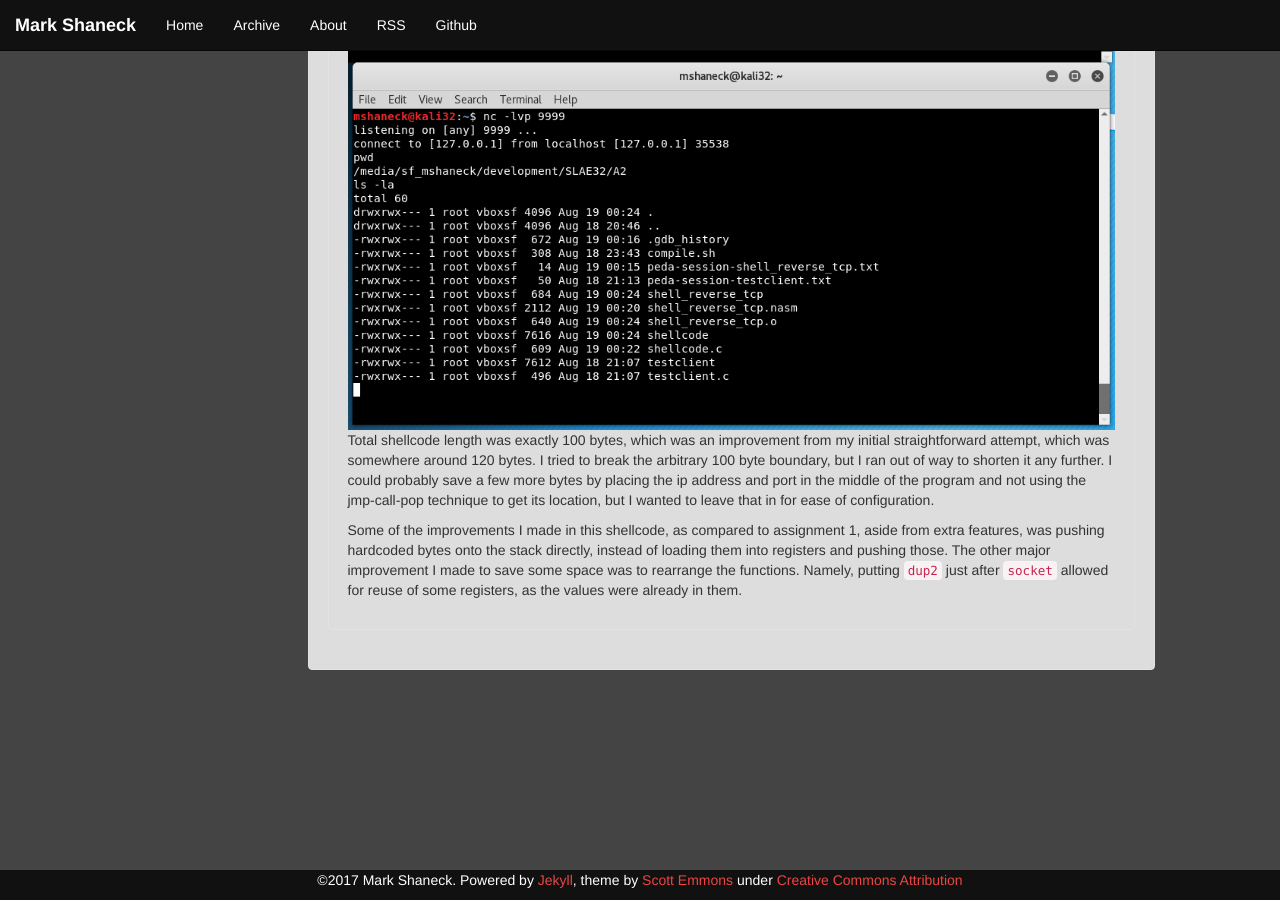
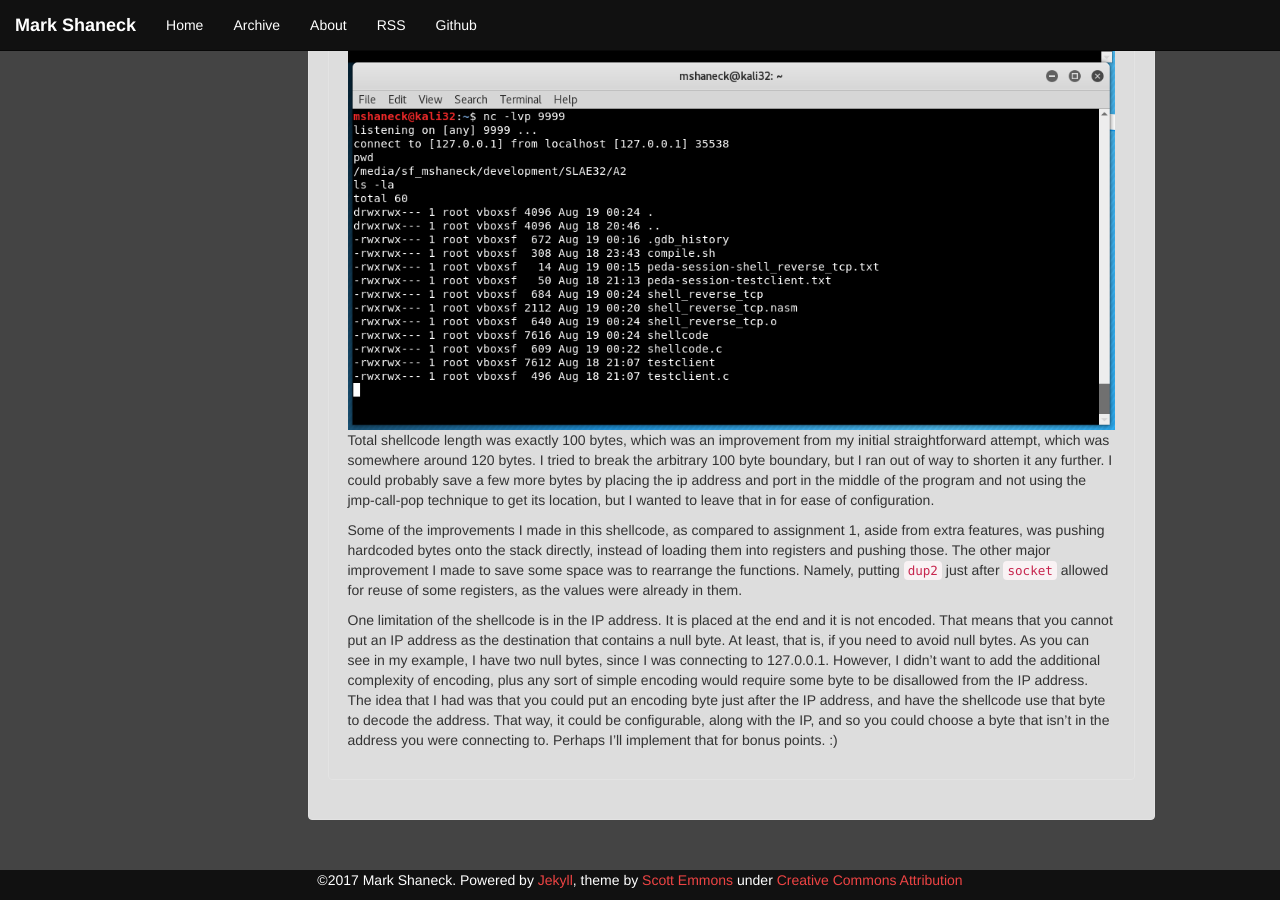
Before and after one commit to mshaneck/mshaneck.github.io, a Jekyll site: the page built from SLAE32/slae32-assignment2.md, in a window 1280 px wide and 900 px high, scrolled down 2825 px. Built offline with Jekyll 4.4.1, drawn with Linux system fonts in a browser that asks for light colours.

Commit message:
Additional thoughts for SLAE32 A2

```diff
--- a/SLAE32/slae32-assignment2.md
+++ b/SLAE32/slae32-assignment2.md
@@ -139,3 +139,5 @@ Compiling and pasting the shellcode into the shellcode stub resulted in a functi
 Total shellcode length was exactly 100 bytes, which was an improvement from my initial straightforward attempt, which was somewhere around 120 bytes. I tried to break the arbitrary 100 byte boundary, but I ran out of way to shorten it any further. I could probably save a few more bytes by placing the ip address and port in the middle of the program and not using the jmp-call-pop technique to get its location, but I wanted to leave that in for ease of configuration.
 
 Some of the improvements I made in this shellcode, as compared to assignment 1, aside from extra features, was pushing hardcoded bytes onto the stack directly, instead of loading them into registers and pushing those. The other major improvement I made to save some space was to rearrange the functions. Namely, putting `dup2` just after `socket` allowed for reuse of some registers, as the values were already in them.
+
+One limitation of the shellcode is in the IP address. It is placed at the end and it is not encoded. That means that you cannot put an IP address as the destination that contains a null byte. At least, that is, if you need to avoid null bytes. As you can see in my example, I have two null bytes, since I was connecting to 127.0.0.1. However, I didn't want to add the additional complexity of encoding, plus any sort of simple encoding would require some byte to be disallowed from the IP address. The idea that I had was that you could put an encoding byte just after the IP address, and have the shellcode use that byte to decode the address. That way, it could be configurable, along with the IP, and so you could choose a byte that isn't in the address you were connecting to. Perhaps I'll implement that for bonus points. :)
```
